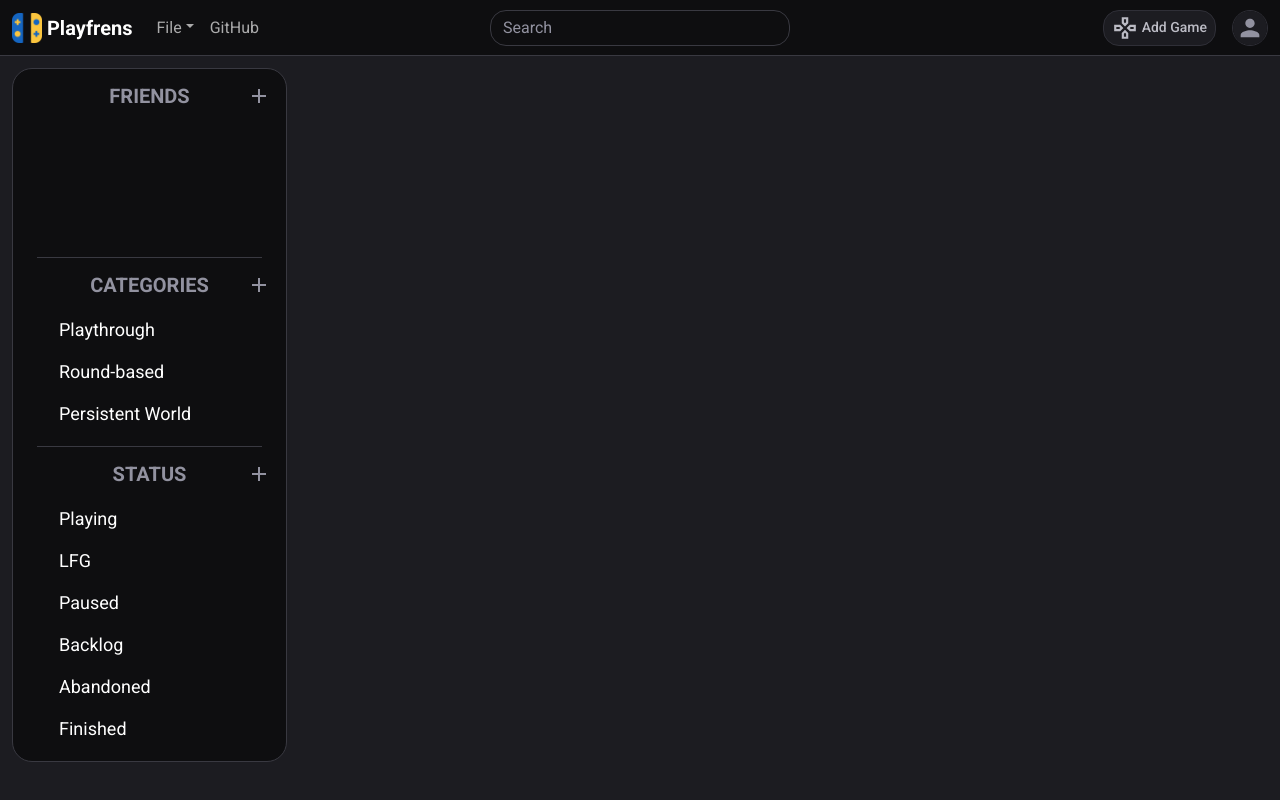
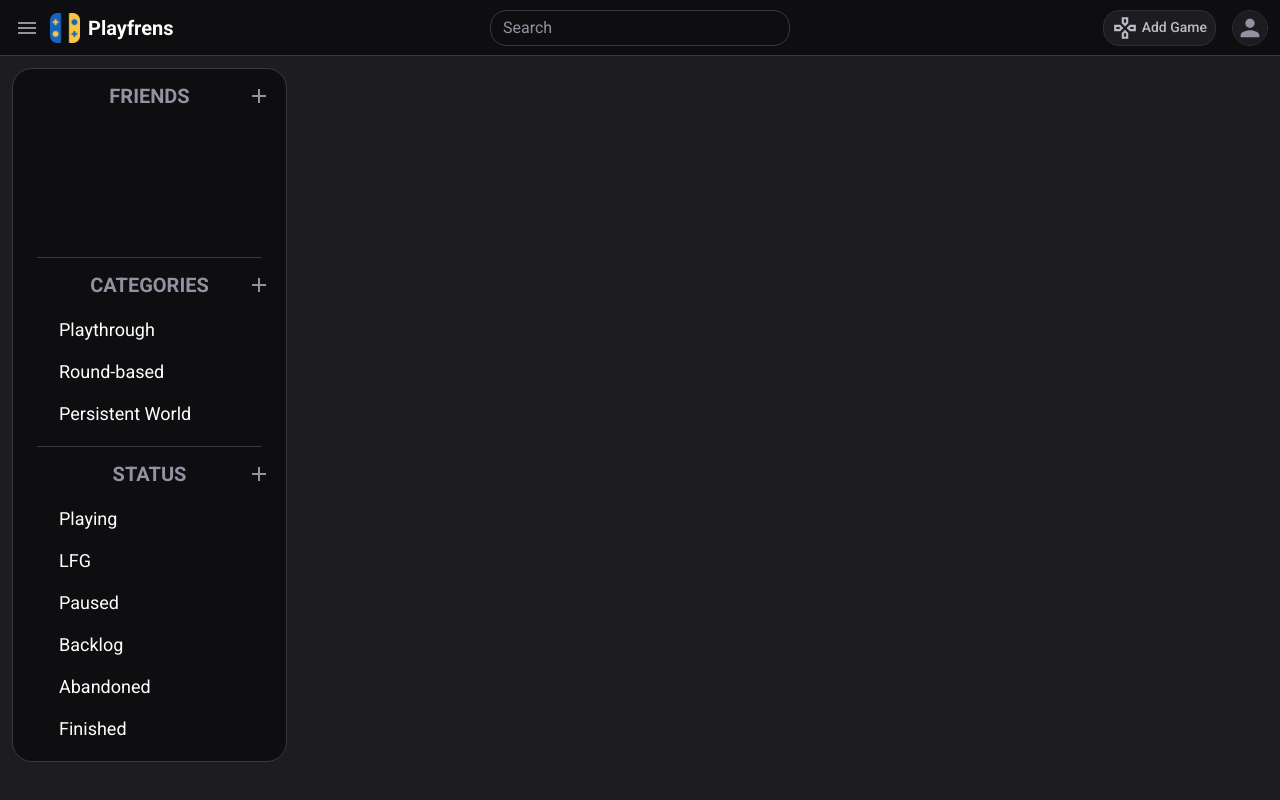
Before and after one commit to liranbr/Playfrens, a React (Vite) app: page / in a window 1280 px wide. Built offline with nearby package versions, Linux system fonts and the light colour scheme.

Commit message:
Replace menubar with app menu dropdown

```diff
--- a/src/App.css
+++ b/src/App.css
@@ -4,11 +4,20 @@
     padding-left: 12px;
     height: 56px;
     position: fixed;
+    display: flex;
+    align-items: center;
     top: 0;
     left: 0;
     right: 0;
     border-bottom: var(--pf-border-500);
     z-index: 2;
+}
+
+.app-brand {
+    display: flex;
+    align-items: center;
+    font-size: 20px;
+    gap: 8px;
 }
 
 #main-content {
--- a/src/App.jsx
+++ b/src/App.jsx
@@ -1,7 +1,5 @@
 import { useMemo, useState } from "react";
-import Navbar from "react-bootstrap/Navbar";
 import Form from "react-bootstrap/Form";
-import Nav from "react-bootstrap/Nav";
 import { ToastContainer } from "react-toastify";
 import {
     MdClose,
@@ -9,6 +7,8 @@ import {
     MdOutlineFileUpload,
     MdOutlineGamepad,
     MdPerson,
+    MdMenu,
+    MdChevronRight,
 } from "react-icons/md";
 import { allGames, backupToFile, restoreFromFile } from "./Store.jsx";
 import { tagTypes } from "./models/TagTypes.jsx";
@@ -22,12 +22,50 @@ import * as DropdownMenu from "@radix-ui/react-dropdown-menu";
 import * as Avatar from "@radix-ui/react-avatar";
 import { Dialogs, dialogStore } from "./components/Dialogs/DialogStore.jsx";
 
+function AppMenu() {
+
+    return (
+        <DropdownMenu.Root>
+            <DropdownMenu.Trigger asChild>
+                <button className="icon-button" style={{ marginRight: 8 }}><MdMenu /></button>
+            </DropdownMenu.Trigger>
+            <DropdownMenu.Content className="rx-dropdown-menu" align={"start"} side={"bottom"} sideOffset={5}>
+                <DropdownMenu.Sub>
+                    <DropdownMenu.SubTrigger>
+                        File <div className="rx-dropdown-right-slot"><MdChevronRight /></div>
+                    </DropdownMenu.SubTrigger>
+                    <DropdownMenu.Portal>
+                        <DropdownMenu.SubContent className="rx-dropdown-menu">
+                            <DropdownMenu.Item onClick={() => { document.getElementById("json-selector").click(); }}>
+                                <MdOutlineFileUpload /> Restore
+                            </DropdownMenu.Item>
+                            <DropdownMenu.Item onClick={backupToFile}>
+                                <MdOutlineFileDownload /> Backup
+                            </DropdownMenu.Item>
+                        </DropdownMenu.SubContent>
+                    </DropdownMenu.Portal>
+                </DropdownMenu.Sub>
+                <DropdownMenu.Separator style={{ borderTop: "1px solid var(--pf-fg-300)", margin: "4px 8px" }} />
+                <DropdownMenu.Item>
+                    <a href="https://github.com/liranbr/Playfrens" target="_blank">GitHub</a>
+                </DropdownMenu.Item>
+                <DropdownMenu.Item>
+                    <a href="https://trello.com/c/dLSvKuWb/293-app-menu-dropdown" target="_blank">Trello</a>
+                </DropdownMenu.Item>
+                <DropdownMenu.Item>Settings</DropdownMenu.Item>
+                <DropdownMenu.Item>About</DropdownMenu.Item>
+            </DropdownMenu.Content>
+        </DropdownMenu.Root>
+    );
+}
+
 function AppHeader({ searchState }) {
     const [search, setSearch] = searchState;
     const updateSearch = (e) => setSearch(e.target.value || "");
     return (
-        <Navbar className="app-header">
-            <Navbar.Brand>
+        <div className="app-header">
+            <AppMenu />
+            <div className="app-brand">
                 <img
                     src="/Playfrens_Logo.png"
                     alt="Playfrens Logo"
@@ -36,9 +74,9 @@ function AppHeader({ searchState }) {
                     className="d-inline-block align-top"
                 />
                 <b> Playfrens</b>
-            </Navbar.Brand>
+            </div>
 
-            <Nav className="me-auto">
+            <div className="me-auto">
                 <input
                     type="file"
                     id="json-selector"
@@ -46,38 +84,17 @@ function AppHeader({ searchState }) {
                     style={{ display: "none" }}
                     onChange={(e) => restoreFromFile(e.target.files[0])}
                 />
-                <DropdownMenu.Root>
-                    <DropdownMenu.Trigger asChild>
-                        <span className="dropdown-toggle nav-link">File</span>
-                    </DropdownMenu.Trigger>
-                    <DropdownMenu.Content
-                        className="rx-dropdown-menu"
-                        align={"start"}
-                        side={"bottom"}
-                        sideOffset={5}
-                    >
-                        <DropdownMenu.Item
-                            onClick={() => {
-                                document.getElementById("json-selector").click();
-                            }}
-                        >
-                            <MdOutlineFileUpload /> Restore
-                        </DropdownMenu.Item>
-                        <DropdownMenu.Item onClick={backupToFile}>
-                            <MdOutlineFileDownload /> Backup
-                        </DropdownMenu.Item>
-                    </DropdownMenu.Content>
-                </DropdownMenu.Root>
 
-                <Nav.Link
+
+                {/* <Nav.Link
                     draggable="false"
                     href="https://github.com/liranbr/Playfrens"
                     target="_blank"
                     rel="noopener noreferrer"
                 >
                     GitHub
-                </Nav.Link>
-            </Nav>
+                </Nav.Link> */}
+            </div>
 
             <Form
                 inline="true"
@@ -128,7 +145,7 @@ function AppHeader({ searchState }) {
                     <MdPerson />
                 </Avatar.Fallback>
             </Avatar.Root>
-        </Navbar>
+        </div>
     );
 }
 
--- a/src/RadixCustom.css
+++ b/src/RadixCustom.css
@@ -15,7 +15,7 @@
         align-items: center;
         font-size: 16px;
         height: 36px;
-        padding: 6px 14px;
+        padding: 6px 0px 6px 14px;
         border-radius: 4px;
         outline: none;
         border: none;
@@ -35,6 +35,9 @@
         &:hover,
         &:focus {
             background-color: var(--pf-bg-300);
+            & a {
+                text-decoration: underline;
+            }
         }
 
         &:active {
@@ -64,6 +67,13 @@
                 color: inherit;
             }
         }
+        & a {
+            color: inherit;
+            text-decoration: none;
+        }
+    }
+    .rx-dropdown-right-slot {
+        margin-left: auto;
     }
 }
 
```
